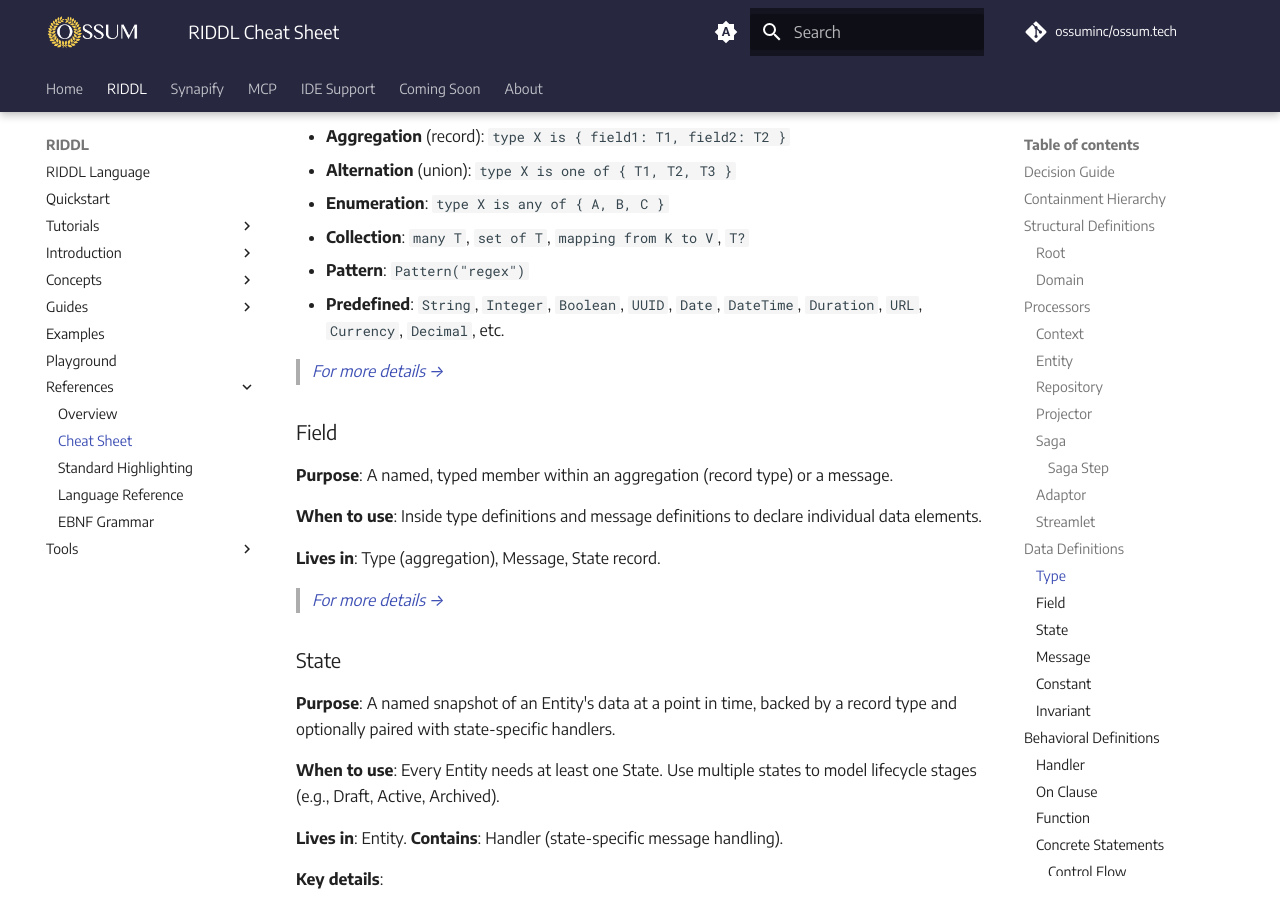
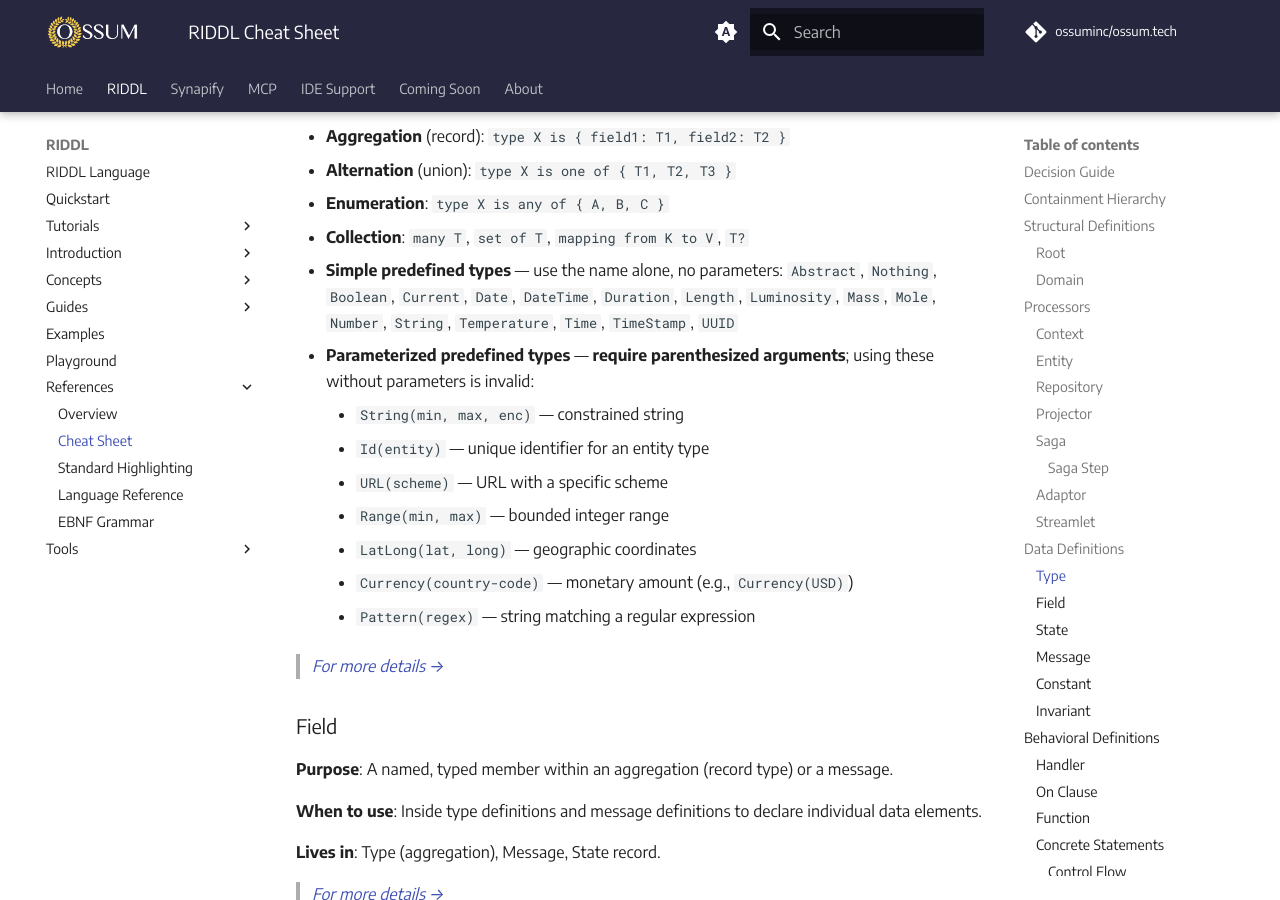
Before and after one commit to ossuminc/ossum.tech, an MkDocs documentation site: the page built from docs/riddl/references/cheat-sheet.md, in a window 1280 px wide and 900 px high, scrolled down 7542 px. Built offline with MkDocs 1.6.1 and Material for MkDocs 9.7.7, drawn with Linux system fonts in a browser that asks for light colours; comment, search, counter and statistics services are not loaded.

Commit message:
Distinguish simple vs parameterized predefined types on cheat sheet
The flat list was causing AI tools to use parameterized types like
Currency without their required arguments. Now lists all simple
predefined types separately from parameterized ones, with each
parameterized type showing its required arguments.

Co-Authored-By: Claude Opus 4.6 (1M context) <noreply@anthropic.com>

```diff
--- a/docs/riddl/references/cheat-sheet.md
+++ b/docs/riddl/references/cheat-sheet.md
@@ -310,9 +310,20 @@ messages, states, and parameters in RIDDL.
 - **Alternation** (union): `type X is one of { T1, T2, T3 }`
 - **Enumeration**: `type X is any of { A, B, C }`
 - **Collection**: `many T`, `set of T`, `mapping from K to V`, `T?`
-- **Pattern**: `Pattern("regex")`
-- **Predefined**: `String`, `Integer`, `Boolean`, `UUID`, `Date`,
-  `DateTime`, `Duration`, `URL`, `Currency`, `Decimal`, etc.
+- **Simple predefined types** — use the name alone, no parameters:
+  `Abstract`, `Nothing`, `Boolean`, `Current`, `Date`, `DateTime`,
+  `Duration`, `Length`, `Luminosity`, `Mass`, `Mole`, `Number`,
+  `String`, `Temperature`, `Time`, `TimeStamp`, `UUID`
+- **Parameterized predefined types** — **require parenthesized
+  arguments**; using these without parameters is invalid:
+    - `String(min, max, enc)` — constrained string
+    - `Id(entity)` — unique identifier for an entity type
+    - `URL(scheme)` — URL with a specific scheme
+    - `Range(min, max)` — bounded integer range
+    - `LatLong(lat, long)` — geographic coordinates
+    - `Currency(country-code)` — monetary amount
+      (e.g., `Currency(USD)`)
+    - `Pattern(regex)` — string matching a regular expression
 
 > *[For more details →](../concepts/type.md)*
 
```
